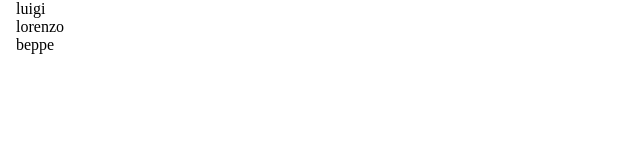
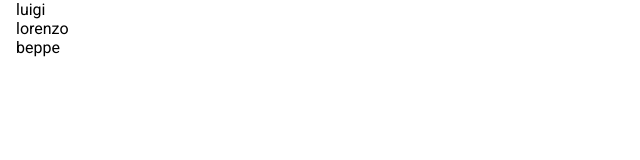
Before and after one commit to SamGrass/vite-comics, a Vue app: page / in a window 1280 px wide. Shown: the top 160 px of the page, without its empty margins (0-640 px from the left). Built offline with nearby package versions, Linux system fonts and the light colour scheme.

Commit message:
aggiunto font da google

```diff
--- a/src/styles/general.scss
+++ b/src/styles/general.scss
@@ -1,7 +1,11 @@
+@import url('https://fonts.googleapis.com/css2?family=Roboto:ital,wght@0,100;0,300;0,400;0,500;0,700;0,900;1,100;1,300;1,400;1,500;1,700;1,900&display=swap');
+
+
 * {
     box-sizing: border-box;
     margin: 0;
     padding: 0;
+    font-family: "Roboto", sans-serif;
 }
 
 .container {
```
